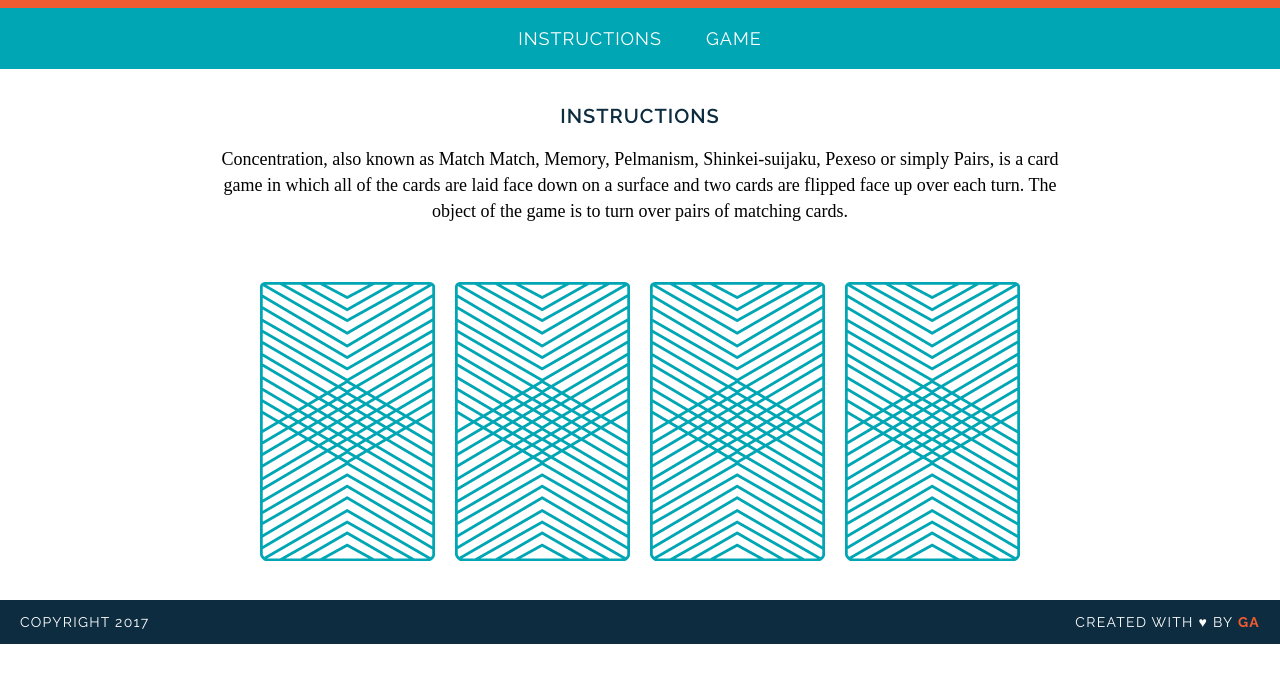
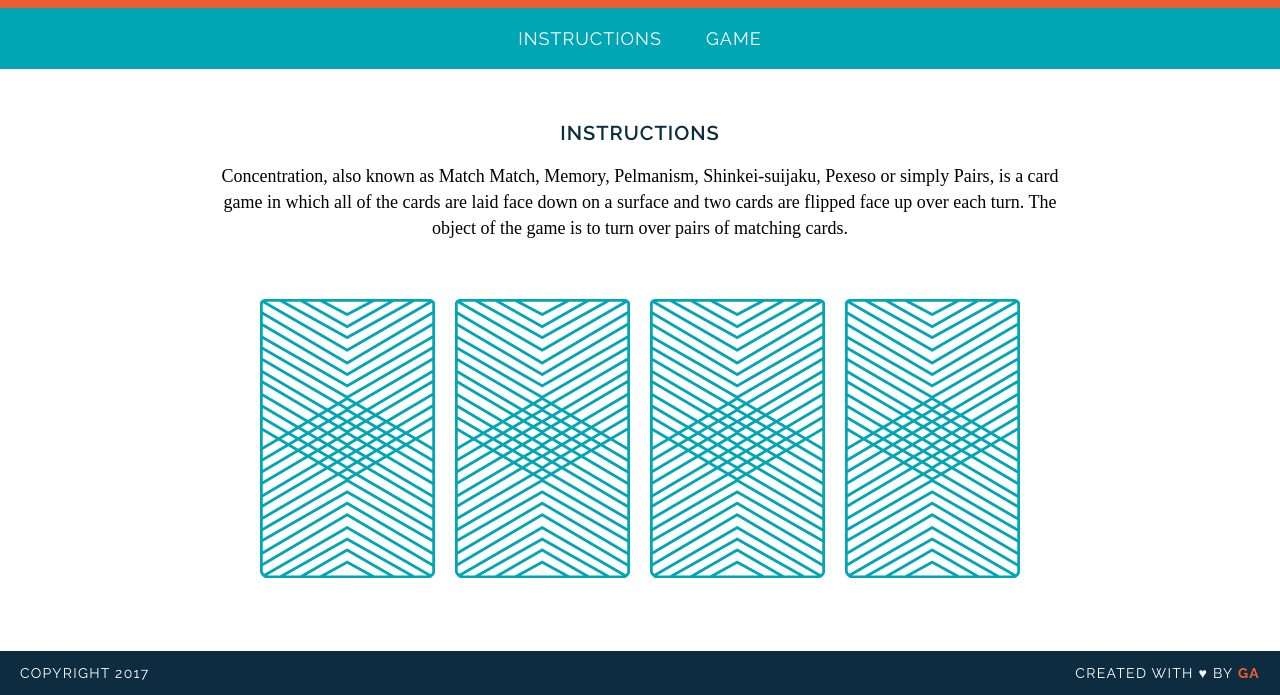
Before and after one commit to blinkhorn/wdi-fundamentals-memorygame, a plain HTML site: page memory_game/index.html in a window 1280 px wide. Shown: the part 105-800 px from the top of the page. Drawn offline with Linux system fonts and the light colour scheme; a web font is replaced by a local one.

Commit message:
created game logic, added sticky footer, re-added alerts

```diff
--- a/memory_game/index.html
+++ b/memory_game/index.html
@@ -5,7 +5,7 @@
 	<link href="https://fonts.googleapis.com/css?family=Droid+Serif|Raleway:400,500,600,700" rel="stylesheet">
 	<link href="style.css" rel="stylesheet" type="text/css">
 </head>
-<body>
+<body class="Site">
 	<header>
 		<h1>Memory Game</h1>
 	</header>
@@ -13,7 +13,7 @@
 		<a href="#">Instructions</a>
 		<a href="#">Game</a>
 	</nav>
-	<main>
+	<main class="Site-content">
 		<h2>INSTRUCTIONS</h2>
 		<p>Concentration, also known as Match Match, Memory, Pelmanism, Shinkei-suijaku, Pexeso or simply Pairs, is a card game in which all of the cards are laid face down on a surface and two cards are flipped face up over each turn. The object of the game is to turn over pairs of matching cards.</p>
 		<div>
--- a/memory_game/js/main.js
+++ b/memory_game/js/main.js
@@ -1,16 +1,43 @@
-var cards = ['queen', 'queen', 'king', 'king'];
+var cards = [
+	{
+		rank: "queen",
+		suit: "hearts",
+		cardImage: "images/queen-of-hearts.png"
+	},
+	{
+		rank: "queen",
+		suit: "diamonds",
+		cardImage: "images/queen-of-diamonds.png"
+	},
+	{
+		rank: "king",
+		suit: "hearts",
+		cardImage: "images/king-of-hearts.png"
+	},
+	{
+		rank: "king",
+		suit: "diamonds",
+		cardImage: "images/king-of-diamonds.png"
+	}
+];
 var cardsInPlay = [];
-var cardOne = cards[0];
-cardsInPlay.push(cardOne);
-console.log("User flipped " + cardOne);
-var cardTwo = cards[2];
-cardsInPlay.push(cardTwo);
-console.log("User flipped " + cardTwo);
-if (cardsInPlay.length === 2) {
-	if (cardsInPlay[0] === cardsInPlay[1]) {
-		alert("You found a match!");
-	}
-	else {
-		alert("Sorry, try again.");
+
+var checkForMatch = function() {
+	if (cardsInPlay.length === 2) {
+		if (cardsInPlay[0] === cardsInPlay[1]) {
+      	alert("You found a match!");
+  		} else {
+      	alert("Sorry, try again.");
+		}
 	}
 }
+
+var flipCard = function(cardId) {
+	console.log("User flipped " + cards[cardId].rank);
+	cardsInPlay.push(cards[cardId].rank);
+	console.log(cards[cardId].cardImage);
+	console.log(cards[cardId].suit);
+	checkForMatch();
+}
+flipCard(0);
+flipCard(2);
--- a/memory_game/style.css
+++ b/memory_game/style.css
@@ -92,3 +92,11 @@ footer {
 	color: #F15B31;
 	font-weight: 700;
 }
+.Site {
+	display: flex;
+	min-height: 100vh;
+	flex-direction: column;
+}
+.Site-content {
+	flex: 1;
+}
```
